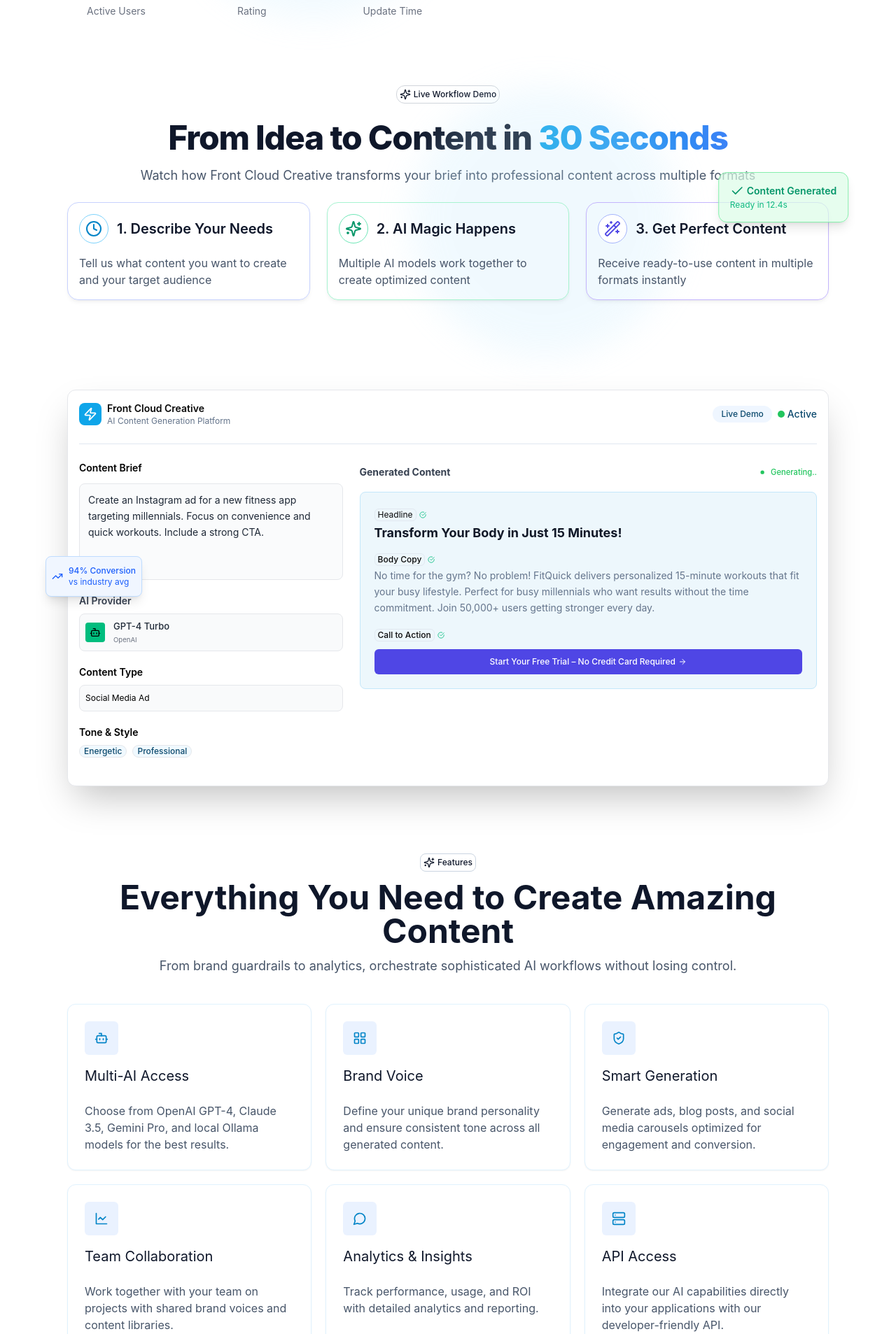
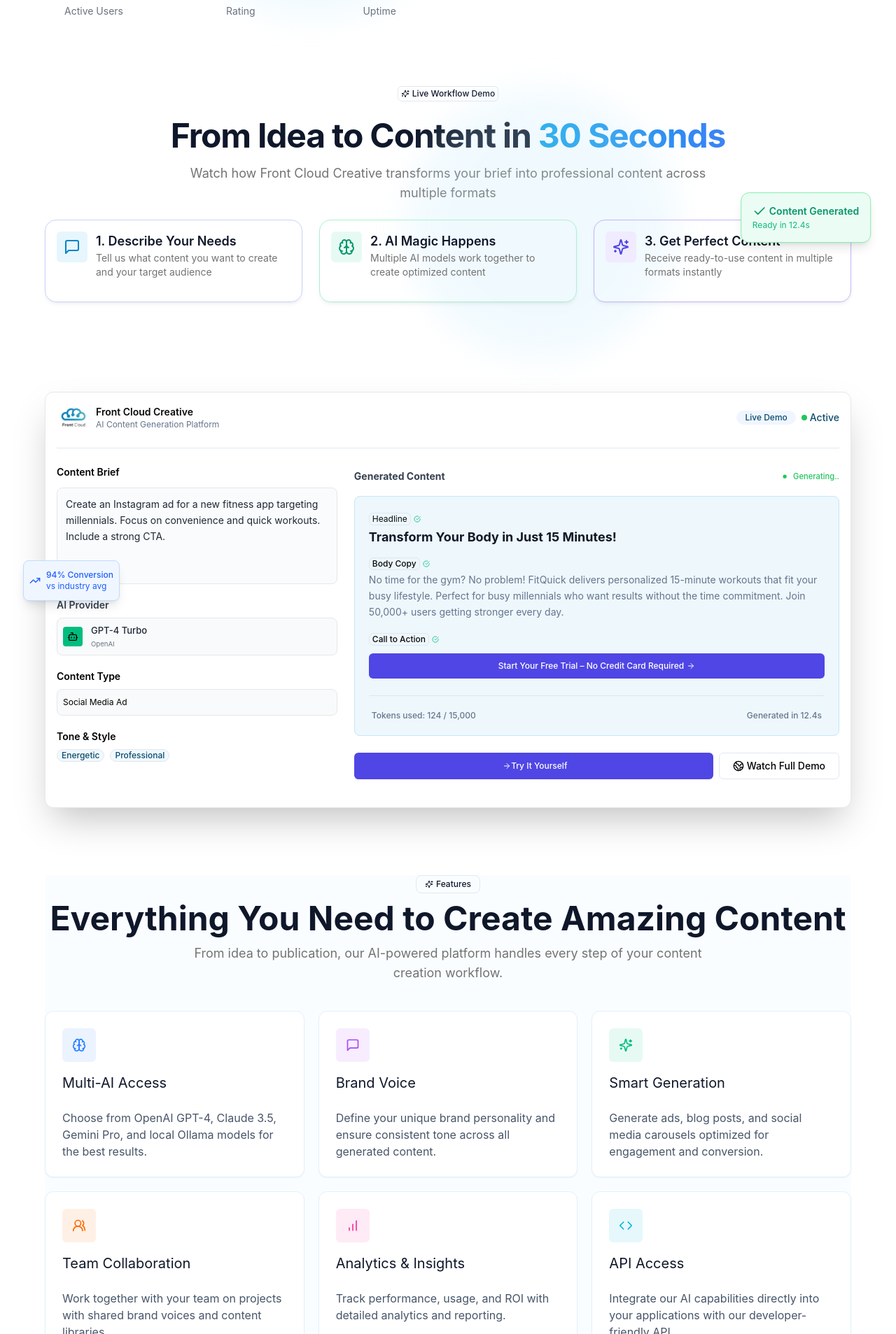
Before and after one commit to creator-cell/font-cloud-creative, a Next.js app in the folder apps/web/: page / in a window 1280 px wide. Shown: the part 813-2720 px from the top of the page at 70% size. Built offline with nearby package versions, Linux system fonts and the light colour scheme.

Commit message:
Fix all ui issue

```diff
--- a/apps/web/components/helpers/Header.tsx
+++ b/apps/web/components/helpers/Header.tsx
@@ -36,7 +36,7 @@
       dir={language === "ar" ? "rtl" : "ltr"}
     >
       {/* md:max-w-[1160px]  md:mx-auto  */}
-      <div className="mx-auto flex w-full items-center justify-between xl:px-36  px-12 py-2.5">
+      <div className="mx-auto flex w-full items-center justify-between px-6  md:px-8 xl:px-16 py-2 2xl:max-w-screen-2xl 2xl:mx-auto">
         {/* Logo */}
         <Link
           href="/"
--- a/apps/web/components/landing/landing-page.tsx
+++ b/apps/web/components/landing/landing-page.tsx
@@ -44,6 +44,9 @@
   MessageSquare,
   SquareCode,
   BookOpen,
+  UsersRound,
+  BarChart,
+  Code,
 } from "lucide-react";
 import { translations } from "./translations";
 import ChooseUrPlan from "../utils/ChooseUrPlan";
@@ -62,16 +65,26 @@
 import DemoSection from "../utils/DemoSection";
 
 const contentFilterOrder = ["copy", "product", "social"] as const;
-const speedFeatureIcons: LucideIcon[] = [Clock, Sparkles, Wand2];
+const speedFeatureIcons: LucideIcon[] = [MessageSquare, Brain, Sparkles];
 const orchestrateIcons: LucideIcon[] = [LayoutGrid, Target];
 const creationFeatureIcons: LucideIcon[] = [
-  Bot,
-  LayoutGrid,
-  ShieldCheck,
-  LineChart,
-  MessageCircle,
-  Server,
+  Brain,
+  MessageSquare,
+  Sparkles,
+  UsersRound,
+  BarChart,
+  Code,
 ];
+
+const creationFeatureColors = [
+  "bg-[#ebf3ff] text-[#2b80ff]",
+  "bg-[#f7edff] text-[#ab45ff]",
+  "bg-[#e6faf3] text-[#00bc7d]",
+  "bg-[#fff0e6] text-[#ff6a00]",
+  "bg-[#ffebf5] text-[#f5339b]",
+  "bg-[#e6f8fc] text-[#00b7db]",
+];
+
 type ContentFilter = (typeof contentFilterOrder)[number];
 
 const contentFilterIcons: Record<ContentFilter, LucideIcon> = {
@@ -135,7 +148,7 @@
     (tile: { value: string; label: string }) => tile
   );
   const statsTiles2 = (copy.statsTiles2 || []).map(
-    (tile: { value: string; label: string }) => tile
+    (tile: { value: string; label: string; icon: string }) => tile
   );
 
   const pricingPlans = (copy.pricingPlans || []).map(
@@ -152,7 +165,7 @@
   const fadeIn = (delay = 0, offset = 40) => ({
     initial: { opacity: 0, y: -offset },
     whileInView: { opacity: 1, y: 0 },
-    transition: { duration: 0.6, ease: "easeOut", delay },
+    transition: { duration: 0.4, ease: "easeOut", delay },
     viewport: { once: false, amount: 0.3 },
   });
 
@@ -258,7 +271,8 @@
       {/* <Header /> */}
       <Header language={language} setLanguage={setLanguage} copy={copy} />
 
-      <main className="relative mx-auto flex w-full flex-col gap-24 px-7 pb-0 pt-20 xl:px-24 2xl:max-w-screen-2xl 2xl:mx-auto">
+      <main className=" flex w-full flex-col gap-24 px-7 pb-0 pt-16 md:pt-20 xl:px-16 2xl:max-w-screen-2xl 2xl:mx-auto">
+        {/* Done  */}
         <motion.section
           className="relative w-full text-gray-900"
           id="product"
@@ -307,7 +321,7 @@
 
           <div className="relative z-10 grid grid-cols-1 lg:grid-cols-2 lg:gap-12 gap-8 items-center">
             <div className="lg:text-left bg-red-500k">
-              <h1 className="text-4xl md:text-[4.5rem] font-bold leading-tight mb-6 mt-12 md:mt-0">
+              <h1 className="text-4xl md:text-[4.5rem] font-bold leading-tight mb-6 mt-4 md:mt-0">
                 {copy.heroTitlePrimary} <br />
                 <span className="text-[#1D8FFF] inline-block md:text-[4rem]">
                   {copy.heroTitleHighlight}
@@ -459,6 +473,7 @@
           </div>
         </motion.section>
 
+        {/* Done  */}
         <motion.section
           className="space-y-6 pb-8 bg-white"
           id="solutions"
@@ -469,20 +484,20 @@
             {...fadeIn(0.05, 10)}
             viewport={{ once: true }}
           >
-            <span className="inline-flex items-center text-xs font-medium border border-gray-300 p-1 rounded-xl">
-              <Sparkles className="w-4 h-4 mr-1" />
+            <span className="inline-flex items-center text-xs font-medium border border-[#e1e8f0] px-1 rounded-md py-0.5">
+              <Sparkles className="w-3 h-3 mr-1" />
               {copy.speedDemo}
             </span>
           </motion.div>
 
           <motion.div className="space-y-4 text-center" {...fadeIn(0.1, 20)}>
-            <h1 className="text-3xl md:text-5xl font-extrabold tracking-tight text-slate-900">
+            <h1 className="text-3xl sm:text-4xl lg:text-5xl font-bold tracking-tight text-slate-900">
               {copy.speedTitle}{" "}
-              <span className="text-transparent bg-clip-text bg-gradient-to-r from-sky-500 to-blue-500">
+              <span className="text-transparent bg-clip-text bg-gradient-to-r from-sky-500 to-blue-500 text-3xl sm:text-4xl lg:text-5xl">
                 {copy.speedTitleSecond}
               </span>
             </h1>
-            <p className="text-base md:text-lg text-slate-600">
+            <p className="text-base md:text-lg max-w-3xl mx-auto text-muted-foreground">
               {copy.speedSubtitle}
             </p>
           </motion.div>
@@ -508,29 +523,31 @@
                   {...fadeIn(index * 0.2)}
                 >
                   <div>
-                    <div className="flex items-center space-x-3 mb-4">
+                    <div className="flex items-start space-x-3 mb-4">
                       <div
-                        className={`p-2 rounded-full bg-white border ${
+                        className={`p-2.5 rounded-md ${
                           iconColor === "text-sky-600"
-                            ? "border-sky-300"
+                            ? "bg-[#e6f6fc] "
                             : iconColor === "text-emerald-600"
-                              ? "border-emerald-300"
-                              : "border-indigo-300"
+                              ? "bg-[#e6faf3] "
+                              : "bg-[#f1ebff] "
                         }`}
                       >
                         <Icon className={`w-6 h-6 ${iconColor}`} />
                       </div>
-                      <CardTitle className="text-xl font-bold text-slate-900">
+                      <div className="flex flex-col">
+                        <CardTitle className="text-base font-semibold text-slate-900">
                           {title}
                         </CardTitle>
-                    </div>
-                    <p className="text-base text-slate-600 mt-2">
+                        <p className="text-sm text-muted-foreground">
                           {description}
                         </p>
                       </div>
+                    </div>
+                  </div>
 
                   {index === 2 && (
-                    <div className="absolute -top-2 right-16 p-4 rounded-xl bg-green-100/70 border border-green-300 shadow-lg translate-x-1/2 -translate-y-1/2 hidden md:block">
+                    <div className="absolute -top-1 right-16 p-4 rounded-xl bg-[#ebfcf4] border border-green-300 shadow-lg translate-x-1/2 -translate-y-1/2 hidden md:block">
                       <div className="flex items-center text-emerald-600">
                         <Check className="w-5 h-5 mr-1" />
                         <span className="text-sm font-semibold whitespace-nowrap">
@@ -553,8 +570,13 @@
             <div className="bg-white rounded-xl border border-gray-200 shadow-2xl p-4">
               <div className="flex justify-between items-center mb-6">
                 <div className="flex gap-2 items-center">
-                  <div className="flex items-center justify-center rounded-lg bg-sky-500 p-1.5">
-                    <Zap className="h-5 w-5 text-white" />
+                  <div className="flex items-center justify-center rounded-lg p-1.5">
+                    <Image
+                      src={"/logo2.png"}
+                      alt="Logo"
+                      width={36}
+                      height={36}
+                    />
                   </div>
                   <div className="flex flex-col leading-tight">
                     <span className="text-[#0A0A0A] text-sm font-semibold">
@@ -566,11 +588,11 @@
                   </div>
                 </div>
                 <div className="flex items-center space-x-2">
-                  <span className="bg-blue-50 text-sky-900 px-3 py-1 rounded-full text-xs font-medium">
+                  <span className="bg-blue-50 text-sky-900 px-3 py-0.5 rounded-full text-xs font-medium">
                     {copy.data.header.demoLabel}
                   </span>
                   <div className="flex items-center">
-                    <span className="w-2.5 h-2.5 bg-green-500 rounded-full mr-1"></span>
+                    <span className="w-2 h-2 bg-green-500 rounded-full mr-1"></span>
                     <span className="text-sky-900 text-sm font-medium">
                       {copy.data.header.status}
                     </span>
@@ -692,6 +714,35 @@
                       }{" "}
                       <ArrowRight className="ml-1 w-3 h-3 font-bold text-white" />
                     </Button>
+                    <div className="border-b mt-6"></div>
+                    <div className="flex items-center gap-1 justify-between mt-5">
+                      <div className="text-xs text-[#65758c] font-medium text-center px-1 items-center">
+                        {copy.data.rightPanel.generatedContent.tokensUsed}
+                      </div>
+                      <div className="text-xs text-[#65758c] font-medium text-center px-1 items-center">
+                        {copy.data.rightPanel.generatedContent.generatedIn}
+                      </div>
+                    </div>
+                  </div>
+                  <div className="flex gap-2 mt-4">
+                    <Button className="w-full bg-[#059ced] hover:bg-[#006ae0] text-white text-xs font-medium py-2.5 rounded-md mt-2">
+                      <ArrowRight className="ml-1 w-3 h-3 font-bold text-white" />
+                      {/* Try It Yourself */}
+                      {copy.data.rightPanel.actions.tryYourself}
+                    </Button>
+
+                    <Button
+                      className="w-[14rem] bg-white hover:bg-sky-100  text-sm font-medium py-2
+                    rounded-md mt-2 text-black border border-[#e1e8f0]"
+                    >
+                      <div className="flex items-center gap-1">
+                        <div>
+                          <Globe2 className="w-4 h-4" />
+                        </div>
+                        {copy.data.rightPanel.actions.watchDemo}
+                        {/* Watch Full Demo */}
+                      </div>
+                    </Button>
                   </div>
                 </div>
               </div>
@@ -699,16 +750,20 @@
           </motion.section>
         </div>
 
-        <motion.section className="space-y-10" id="resources" {...fadeIn(0.1)}>
+        <motion.section
+          className="space-y-10 bg-[#fafdff]"
+          id="resources"
+          {...fadeIn(0.1)}
+        >
           <motion.div className="space-y-3 text-center" {...fadeIn(0.1, 20)}>
-            <span className="inline-flex items-center text-xs font-medium border border-slate-300 p-1 rounded-lg">
-              <Sparkles className="w-4 h-4 mr-1" />
+            <span className="inline-flex items-center text-xs font-medium border border-[#e1e8f0] py-1 px-3 rounded-lg">
+              <Sparkles className="w-3 h-3 mr-1" />
               {copy.creationFeature}
             </span>
-            <h2 className="text-[28px] md:text-5xl font-bold text-slate-900">
+            <h2 className="text-[28px] sm:text-4xl  lg:text-5xl font-bold">
               {copy.creationTitle}
             </h2>
-            <p className="text-lg text-slate-600 md:text-lg">
+            <p className="text-xl text-muted-foreground md:text-lg max-w-3xl mx-auto">
               {copy.creationSubtitle}
             </p>
           </motion.div>
@@ -724,7 +779,11 @@
                 }}
                 {...fadeIn(index * 0.15)}
               >
-                <span className="flex h-12 w-12 items-center justify-center rounded-md bg-[#EAF2FF] text-sky-600">
+                <span
+                  className={`flex h-12 w-12 items-center justify-center rounded-md ${
+                    creationFeatureColors[index % creationFeatureColors.length]
+                  }`}
+                >
                   <Icon className="h-5 w-5" />
                 </span>
                 <h3 className="mt-4 text-xl font-normal text-slate-900">
@@ -738,7 +797,7 @@
           </div>
         </motion.section>
 
-        <motion.section className="py-16 md:py-24 " {...fadeIn(0.1)}>
+        <motion.section {...fadeIn(0.1)}>
           <div className="grid lg:grid-cols-2 gap-12 items-center">
             <div className="space-y-6">
               <motion.div {...fadeIn(0.1, 20)}>
@@ -750,8 +809,8 @@
                   {copy.newsroomTitle}
                 </h2>
 
-                <p className="mt-4 text-lg text-slate-600">
-                  {copy.platformSubtitle}
+                <p className="mt-4 text-lg text-[#65758c] leading-relaxed">
+                  {copy.newsroomSubtitle}
                 </p>
               </motion.div>
 
@@ -797,11 +856,11 @@
         </motion.section>
 
         <motion.section
-          className="pb-20 bg-[#F9FBFD] text-center"
+          className="pb-20 bg-[#fafdff] text-center"
           {...fadeIn(0.2)}
         >
           <motion.div>
-            <h2 className="text-2xl md:text-4xl font-bold text-gray-900">
+            <h2 className="text-2xl md:text-3xl font-bold text-gray-900">
               {copy.TypeTitle}
             </h2>
             <p className="mt-4 text-gray-500 text-[17px] md:text-lg">
@@ -826,10 +885,10 @@
                     <Icon className={`h-8 w-8 ${text}`} />
                   </div>
 
-                  <h3 className="text-lg md:text-xl font-semibold text-gray-900">
+                  <h3 className="text-lg md:text-lg font-semibold text-gray-900">
                     {card.title}
                   </h3>
-                  <p className="mt-3 text-gray-600 text-sm md:text-base leading-relaxed">
+                  <p className="mt-3 text-muted-foreground text-xs leading-relaxed">
                     {card.description}
                   </p>
                 </motion.div>
@@ -856,7 +915,6 @@
           </motion.div>
           <div className="grid gap-6 md:grid-cols-2 xl:grid-cols-4">
             {pricingPlans.map((plan, index) => {
-              console.log("plan");
               return (
                 <motion.div key={plan.id} {...fadeIn(index * 0.2)}>
                   <Card
@@ -966,7 +1024,7 @@
               <CardTitle className="text-2xl text-black font-bold mt-3">
                 {copy.enterpriseTitle}
               </CardTitle>
-              <p className="text-base text-[slate-900] dark:text-[#65758c]">
+              <p className="text-base text-[slate-900] dark:text-[#65758c] max-w-[42rem] mx-auto">
                 {copy.enterpriseSubtitle}
               </p>
             </CardHeader>
@@ -1106,17 +1164,18 @@
           </div>
         </motion.section>
 
-        <motion.section {...fadeIn(0.1)}>
+        <motion.section {...fadeIn(0.1)} className="bg-[#f5fbff]">
           <div className="grid gap-6 md:grid-cols-3 text-center">
-            {statsTiles2.map((stat, index) => (
+            {statsTiles2.map((stat, index) => {
+              return (
                 <motion.div
                   key={index}
                   className="rounded-xl bg-white shadow-md py-5 px-8 hover:shadow-lg transition-shadow duration-300"
                   whileHover={{ scale: 1.03 }}
                 >
                   <div className="flex flex-col items-center space-y-4 mt-1">
-                  <div className="bg-sky-100 rounded-full text-sky-500">
-                    {stat.icon}
+                    <div className="bg-sky-100 rounded-full text-sky-500 p-3">
+                      <stat.Icon className="w-6 h-6" />
                     </div>
                     <div className="text-3xl font-bold text-gray-900">
                       {stat.description}
@@ -1124,7 +1183,8 @@
                     <div className="text-gray-600">{stat.title}</div>
                   </div>
                 </motion.div>
-            ))}
+              );
+            })}
           </div>
         </motion.section>
 
@@ -1136,7 +1196,9 @@
                 {copy.LimitedTime}
               </h3>
             </div>
-            <p className="text-[#65758c] mt-6">{copy.LimitedDes}</p>
+            <p className="text-[#65758c] mt-6 max-w-[42rem] mx-auto">
+              {copy.LimitedDes}
+            </p>
           </motion.div>
         </motion.section>
 
--- a/apps/web/components/landing/translations.ts
+++ b/apps/web/components/landing/translations.ts
@@ -3,15 +3,18 @@
   CheckCircle2,
   Clock,
   Crown,
+  Globe,
   Globe2,
   MessageSquare,
   RefreshCw,
   Rocket,
+  Shield,
   ShieldCheck,
   Sparkles,
   Target,
   TrendingUp,
   UsersRound,
+  Workflow,
   Zap,
 } from "lucide-react";
 export const translations = {
@@ -38,7 +41,7 @@
     heroStats: [
       { value: "10K+", label: "Active Users" },
       { value: "4.9", label: "Rating" },
-      { value: "98.8%", label: "Update Time" },
+      { value: "98.8%", label: "Uptime" },
     ],
     providerHeading: "Powered by Leading AI Providers",
     providerCreate: "Create Any Content Type",
@@ -150,7 +153,7 @@
     creationTitle: "Everything You Need to Create Amazing Content",
     creationFeature: "Features",
     creationSubtitle:
-      "From brand guardrails to analytics, orchestrate sophisticated AI workflows without losing control.",
+      "From idea to publication, our AI-powered platform handles every step of your content creation workflow.",
     creationFeatures: [
       {
         title: "Multi-AI Access",
@@ -186,14 +189,14 @@
     newsOverview: "Platform Overview",
     newsroomTitle: "Everything you need in one platform",
     newsroomSubtitle:
-      "Plan launches, activate campaigns, and publish daily updates without switching tools.",
+      "From content creation to team collaboration, our platform provides all the tools you need to scale your content marketing efforts with AI.",
     newsroomActions: [
-      { label: "Enterprise Security", Icon: ShieldCheck },
+      { label: "Enterprise Security", Icon: Shield },
+      { label: "Multi-language Support", Icon: Globe },
       { label: "Fast Generation", Icon: Zap },
-      { label: "Automated Workflows", Icon: RefreshCw },
-      { label: "Multi-language Support", Icon: Globe2 },
       { label: "Conversion Optimized", Icon: Target },
-      { label: "Real-time Processing", Icon: Clock },
+      { label: "Automated Workflows", Icon: Workflow },
+      { label: "Real-time Processing", Icon: Zap },
     ],
     newsroomHighlightTitle: "Transform your daily content runtime",
     newsroomHighlightBody:
@@ -675,14 +678,15 @@
 
     newsroomTitle: "كل ما تحتاجه في منصة واحدة",
     newsroomSubtitle:
-      "خطط الإطلاقات ونشط الحملات وانشر التحديثات اليومية دون تغيير الأدوات.",
+      "من إنشاء المحتوى إلى التعاون بين الفرق، منصتنا توفر جميع الأدوات التي تحتاجها لتوسيع جهود التسويق بالمحتوى باستخدام الذكاء الاصطناعي.",
+
     newsroomActions: [
-      { label: "أمان المؤسسات", Icon: ShieldCheck },
+      { label: "أمان على مستوى المؤسسات", Icon: Shield },
+      { label: "دعم متعدد اللغات", Icon: Globe },
       { label: "إنشاء سريع", Icon: Zap },
-      { label: "سير عمل آلي", Icon: RefreshCw },
-      { label: "دعم متعدد اللغات", Icon: Globe2 },
-      { label: "محسّن للتحويل", Icon: Target },
-      { label: "المعالجة في الوقت الحقيقي", Icon: Clock },
+      { label: "تحسين معدلات التحويل", Icon: Target },
+      { label: "أتمتة سير العمل", Icon: Workflow },
+      { label: "معالجة فورية", Icon: Zap },
     ],
 
     newsroomHighlightTitle: "حوّل روتين المحتوى اليومي",
```
Lines whose indentation alone changed are shown as unchanged.
